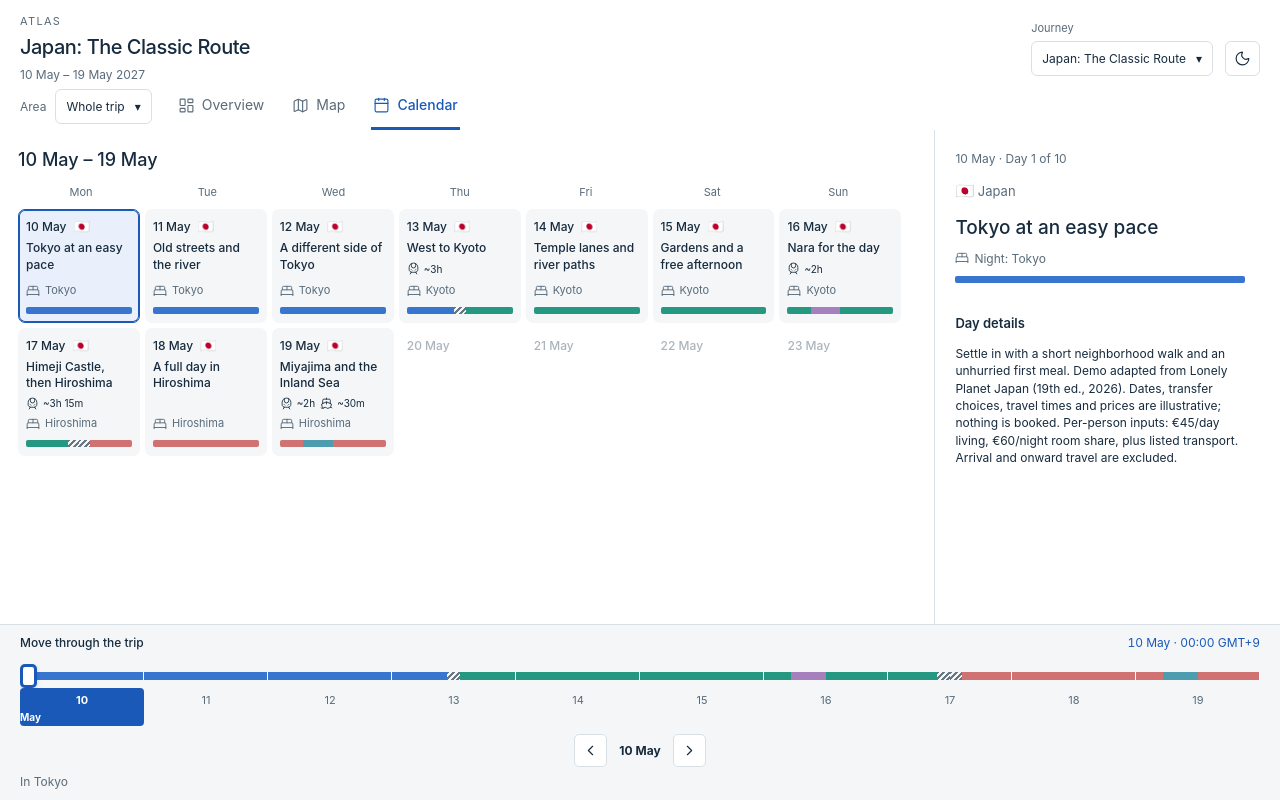
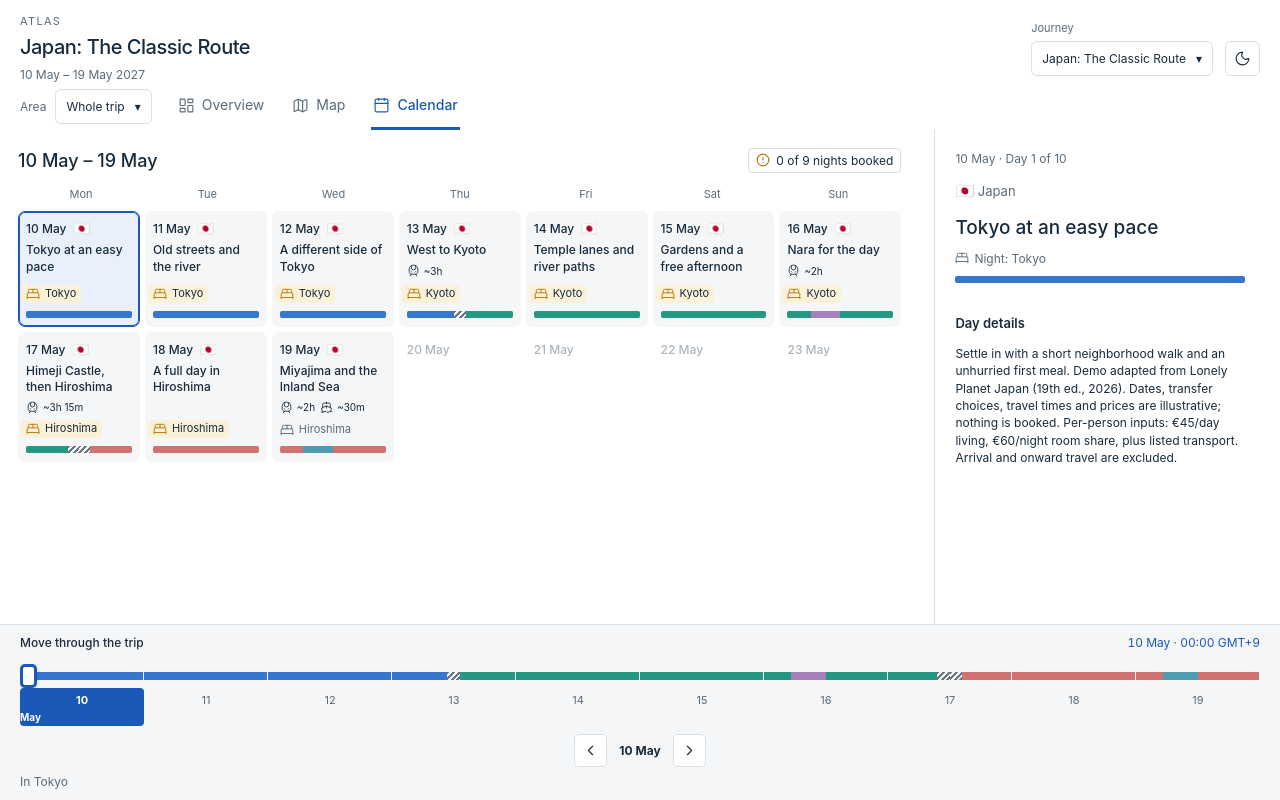
Before and after one commit to marinsokol5/trip-atlas, a React (Vite) app: page / in a window 1280 px wide. Both pictures are taken after a click on the button "Calendar". Built offline with nearby package versions, Linux system fonts and the light colour scheme.

Commit message:
Mark unbooked nights and flights in the Calendar, with a count above the grid
Co-Authored-By: Claude Opus 5.5 <noreply@anthropic.com>
Claude-Session: https://claude.ai/code/session_01WQces1seub1tdz4pE695TT

```diff
--- a/src/App.css
+++ b/src/App.css
@@ -3487,3 +3487,36 @@ main[data-theme="dark"] {
   height: 15px;
   color: var(--tip);
 }
+/* Still to book: nights no stay covers and flights no booking is linked to. Amber, like important notes. */
+.booking-status {
+  display: inline-flex;
+  align-items: center;
+  gap: 6px;
+}
+.month-heading > .booking-status {
+  color: var(--ink);
+}
+.booking-status svg {
+  width: 14px;
+  height: 14px;
+  color: var(--note-icon);
+}
+.booking-status.is-done svg {
+  color: var(--tip);
+}
+.calendar-day > .night.is-unbooked,
+.cell-chips .leg-chip.is-unbooked {
+  align-self: flex-start;
+  padding: 1px 5px;
+  margin-left: -5px;
+  background: var(--note-bg);
+  border-radius: 4px;
+  color: var(--ink);
+}
+.cell-chips .leg-chip.is-unbooked {
+  margin-left: 0;
+}
+.calendar-day > .night.is-unbooked .icon,
+.cell-chips .leg-chip.is-unbooked .icon {
+  color: var(--note-icon);
+}
--- a/src/App.tsx
+++ b/src/App.tsx
@@ -24,6 +24,8 @@ import {
   Files,
   ListChecks,
   Compass,
+  Check,
+  CircleAlert,
 } from "lucide-react";
 import {
   useEffect,
@@ -105,6 +107,7 @@ import { Prepare } from "./Prepare";
 import { activeTripView, availableTripViews, parseTripView } from "./trip-view";
 import type { TripView } from "./trip-view";
 import { ThemedSelect } from "./ThemedSelect";
+import { bookingGaps } from "./booking-model";
 import { MapLabelsMenu } from "./MapLabelsMenu";
 import { Flag, flagsShown } from "./Flag";
 import { useMapLabelPreference } from "./use-map-label-preference";
@@ -1341,6 +1344,38 @@ function Calendar({
   const selectedSlot = slots.findIndex(
     (slot) => slot.inScope && slot.day?.index === selectedDay,
   );
+  const gaps = useMemo(() => bookingGaps(model), [model]);
+  const bookingStatus = useMemo(() => {
+    const inScope = new Set(
+      slots.flatMap((slot) =>
+        slot.inScope && slot.day ? [slot.day.index + 1] : [],
+      ),
+    );
+    const nights = gaps.nights.filter((n) => inScope.has(n));
+    const openNights = nights.filter((n) => gaps.unbookedNights.has(n)).length;
+    const openFlights = gaps.flights.filter(
+      (leg) =>
+        gaps.unbookedFlights.has(leg) &&
+        Array.from(
+          { length: leg.endDay - leg.day + 1 },
+          (_, i) => leg.day + i,
+        ).some((n) => inScope.has(n)),
+    ).length;
+    if (!nights.length && !openFlights) return undefined;
+    if (!openNights && !openFlights)
+      return { done: true, text: "All nights and flights booked" };
+    return {
+      done: false,
+      text: [
+        nights.length &&
+          `${nights.length - openNights} of ${nights.length} nights booked`,
+        openFlights &&
+          `${openFlights} ${openFlights === 1 ? "flight" : "flights"} to book`,
+      ]
+        .filter(Boolean)
+        .join(" · "),
+    };
+  }, [gaps, slots]);
   const segmentStart = Math.max(
     0,
     slots.findLastIndex(
@@ -1354,6 +1389,8 @@ function Calendar({
       slots[index + 1].gapBefore;
     return selectedSlot >= 0 && index >= selectedSlot && rowEnd;
   });
+  const unbookedFlightOn = (day: NormalizedDay) =>
+    activeLegs(model, day).some((leg) => gaps.unbookedFlights.has(leg));
   const scroller = useRef<HTMLDivElement>(null);
   const selectedCell = useRef<HTMLButtonElement>(null);
   useEffect(() => {
@@ -1384,6 +1421,14 @@ function Calendar({
             ? `${slots.find((slot) => slot.inScope)?.date ? dateLabel(slots.find((slot) => slot.inScope)!.date!) : ""} – ${slots.findLast((slot) => slot.inScope)?.date ? dateLabel(slots.findLast((slot) => slot.inScope)!.date!) : ""}`
             : "Days ahead"}
         </h2>
+        {bookingStatus && (
+          <span
+            className={`booking-status${bookingStatus.done ? " is-done" : ""}`}
+          >
+            {bookingStatus.done ? <Check /> : <CircleAlert />}
+            {bookingStatus.text}
+          </span>
+        )}
       </div>
       <div className="week">
         {["Mon", "Tue", "Wed", "Thu", "Fri", "Sat", "Sun"].map((d) => (
@@ -1418,7 +1463,9 @@ function Calendar({
                   day,
                 )
                   .map((group) => group.name + ". ")
-                  .join("")}Night: ${name(model, day.overnight)}`}
+                  .join(
+                    "",
+                  )}Night: ${name(model, day.overnight)}${gaps.unbookedNights.has(day.index + 1) ? ", not booked yet" : ""}`}
               >
                 <span className="calendar-date-context">
                   <span className="day-date">
@@ -1449,11 +1496,14 @@ function Calendar({
                   {dayModeDurations(model, day).map((m) => (
                     <span
                       key={m.kind}
-                      className="leg-chip"
+                      className={`leg-chip${m.kind === "flight" && unbookedFlightOn(day) ? " is-unbooked" : ""}`}
                       title={
-                        m.total
+                        (m.total
                           ? `${m.label ? `${m.label} of ` : ""}${m.total} ${m.kind}`
-                          : m.kind
+                          : m.kind) +
+                        (m.kind === "flight" && unbookedFlightOn(day)
+                          ? " · not booked yet"
+                          : "")
                       }
                     >
                       <Icon kind={m.kind} />
@@ -1462,7 +1512,14 @@ function Calendar({
                     </span>
                   ))}
                 </span>
-                <span className="night">
+                <span
+                  className={`night${gaps.unbookedNights.has(day.index + 1) ? " is-unbooked" : ""}`}
+                  title={
+                    gaps.unbookedNights.has(day.index + 1)
+                      ? "Not booked yet"
+                      : undefined
+                  }
+                >
                   <Icon kind="bed" />
                   {day.inTransit ? "In transit" : name(model, day.overnight)}
                 </span>
--- a/src/booking-model.ts
+++ b/src/booking-model.ts
@@ -2,8 +2,10 @@ import type {
   Booking,
   BookingAllocation,
   Itinerary,
+  Leg,
   Trip,
 } from "./itinerary.ts";
+import { componentLegs, mapAreas, modeKind } from "./view-model.ts";
 
 /** Dates remain authored calendar dates; offsets are only a view of this trip. */
 export function bookingRange(booking: Booking, trip: Trip) {
@@ -176,3 +178,54 @@ export function hasBookingContent(model: Itinerary): boolean {
     model.legs.some((leg) => leg.block.documents?.length)
   );
 }
+/** A booking that holds a place: planned ones are still to book, cancelled ones hold nothing. */
+const isBooked = (booking: Booking) =>
+  booking.status !== "planned" && booking.status !== "cancelled";
+export function isFlightLeg(leg: Leg): boolean {
+  return componentLegs(leg).some((part) => modeKind(part) === "flight");
+}
+/**
+ * What still needs booking: nights slept away from home that no booked stay covers,
+ * and flights no booking is linked to. Nights on a plane, the last day and the home
+ * days at either end never count; trains, buses and ferries are bought on the spot.
+ */
+export function bookingGaps(model: Itinerary) {
+  const stayCountries = new Set(mapAreas(model).map((area) => area.country));
+  const bedNights = model.days
+    .slice(0, -1)
+    .filter((day) => !day.inTransit && day.overnight)
+    .map((day) => day.index + 1);
+  const away = bedNights.filter((n) =>
+    stayCountries.has(
+      model.trip.places[model.days[n - 1].overnight!].country ?? "",
+    ),
+  );
+  const nights = bedNights.filter((n) => n >= away[0] && n <= away.at(-1)!);
+  const booked = model.trip.bookings?.filter(isBooked) ?? [];
+  const coveredNights = new Set(
+    booked.flatMap((booking) => {
+      if (booking.type !== "accommodation") return [];
+      const allocation = bookingAllocation(booking, model.trip);
+      return (
+        accommodationNights(booking, model.trip) ??
+        (allocation?.type === "accommodation" ? allocation.nights : [])
+      );
+    }),
+  );
+  const bookedLegs = new Set(
+    booked.flatMap((booking) =>
+      booking.cost?.allocation?.type === "transport"
+        ? [booking.cost.allocation.leg]
+        : [],
+    ),
+  );
+  const flights = model.legs.filter(isFlightLeg);
+  return {
+    nights,
+    unbookedNights: new Set(nights.filter((n) => !coveredNights.has(n))),
+    flights,
+    unbookedFlights: new Set(
+      flights.filter((leg) => !leg.block.id || !bookedLegs.has(leg.block.id)),
+    ),
+  };
+}
```
Also changed, not shown: skills/update-itinerary/SKILL.md (+1 -1 lines), 3 other files (tests, documents, lock files or other folders).
